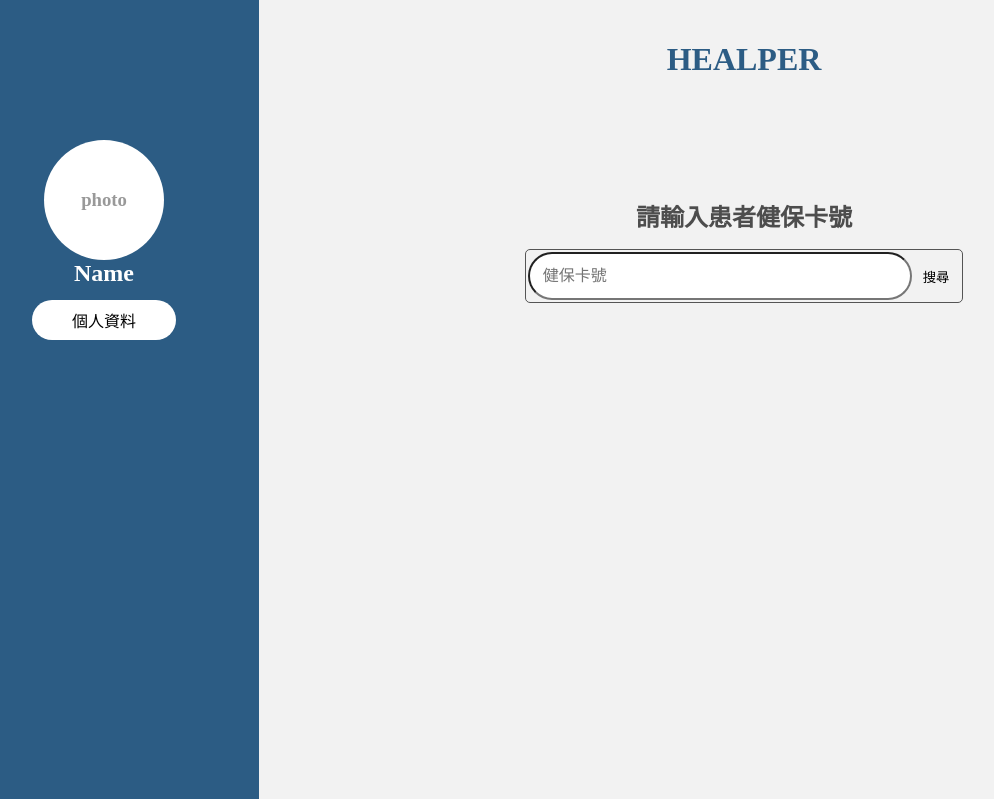
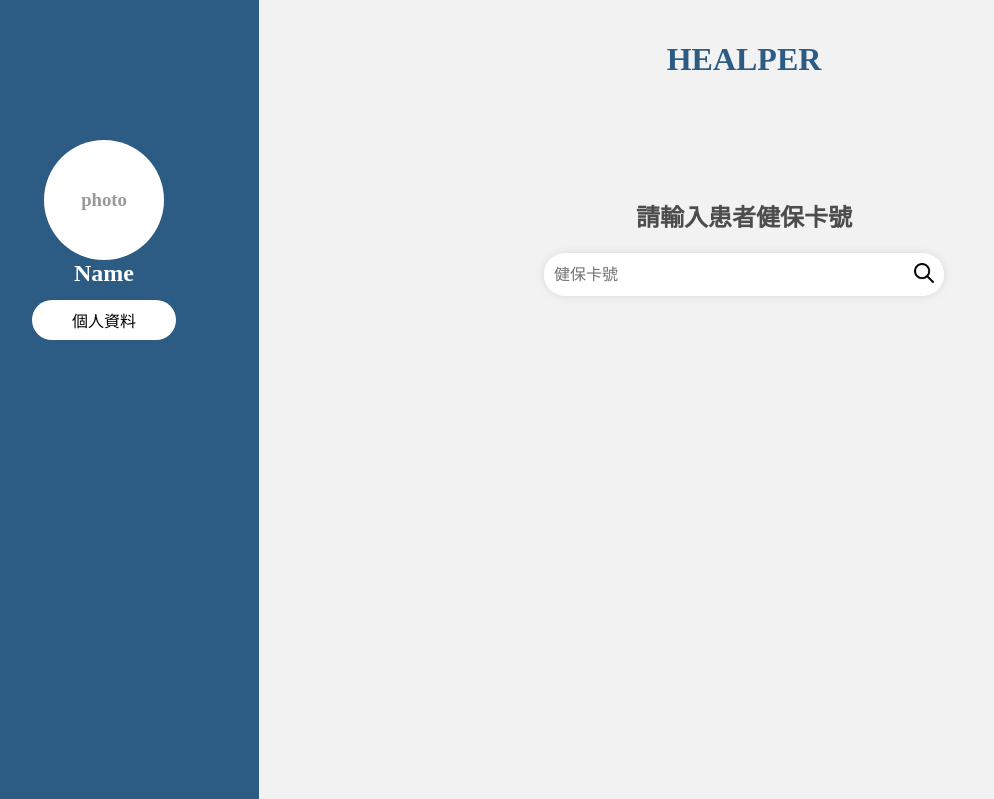
Before and after one commit to yuting-0914/HEAPLER, a PHP site: page /search.html in a window 1280 px wide. Shown: the top 799 px of the page, without its empty margins (51-1045 px from the left). Run offline with PHP 8.4, Linux system fonts and the light colour scheme.

Commit message:
Add files via upload

```diff
--- a/search.html
+++ b/search.html
@@ -22,15 +22,22 @@
             <h2>請輸入患者健保卡號</h2>
             <!-- <p>請輸入患者健保卡號</p> -->
             <!-- <b>請輸入患者健保卡號</b> -->
+            <!--
             <div class="search">
+            -->
                 <!-- <input class="searchbar" type="search" name="searchbar" placeholder="健保卡號"/>
                 <input class="searchbutton" type="button" value=""> -->
-                <form>
+                <!--<form>
                     <input class="searchbar" type="search" name="searchbar" placeholder="健保卡號">
-                    <button type="submit">搜尋</button>
+                    <button class="searchbutton" type="submit"></button>
                 </form>
+            </div>-->
+
+            <div class="search-container">
+                <input type="text" class="search-input" placeholder="健保卡號">
+                <button type="submit" class="search-button"> <img src="search.png" alt="Search"></button>
             </div>
-            </div>
+
         </div>
     </div>
 </body>
--- a/style.css
+++ b/style.css
@@ -182,7 +182,7 @@ body {
     position: relative;
 }
 
-form {
+.search form {
     color: #555;
     display: flex;
     padding: 2px;
@@ -190,15 +190,15 @@ form {
     border-radius: 5px;
   }
 
-.search .searchbar {
+/*.search .searchbar {
     width: 30vw;
     height: 6vh;
     border-radius: 40px;
     font-family: "微軟正黑體";
     font-size: medium;
-    outline: none; /* 取消輸入時的邊框發光效果 */
+    outline: none;  取消輸入時的邊框發光效果
     padding: 1vw;
-}
+} */
 
 /* .search .searchbutton {
     width: 6vh;
@@ -210,8 +210,43 @@ form {
     border: none;
 } */
 
+/*下面是另外加的部分*/
+
+.search-container{
+    display: flex;
+    background-color: #fff;
+    border-radius: 25px;
+    overflow: hidden;
+    box-shadow: 0 0 10px rgba(0, 0, 0, 0.1);
+
+    max-width: 400px;
+    width: 100%;
+    margin: 0 auto;
+    margin-top: 20px;
+}
+.search-input{
+    flex: 1;
+    padding: 10px;
+    border: none;
+    outline: none;
+    font-size: 16px;
+}
+.search-button{
+    padding: 10px;
+    background-color: #ffffff;
+    border: none;
+    border-radius: 0 25px 25px 0;
+    cursor: pointer;
+}
+.search-button img{
+    width: 20px;
+    height: 20px;
+}
+
+
+
 /* Problem!!! */
-button {
+.search button.searchbutton {
     display: inline-block;
     /* text-indent: -999px; */
     overflow: hidden;
@@ -222,8 +257,11 @@ button {
     border: 1px solid transparent;
     border-radius: inherit;
     /* background-color: #000; */
-    background: url(search.png) no-repeat center; /* Problem:圖片無法顯示!!! */
+    /*background: url(search.png) no-repeat center; /* Problem:圖片無法顯示!!! */
     cursor: pointer;
+
+
+
 }
 
 .navbar {
```
